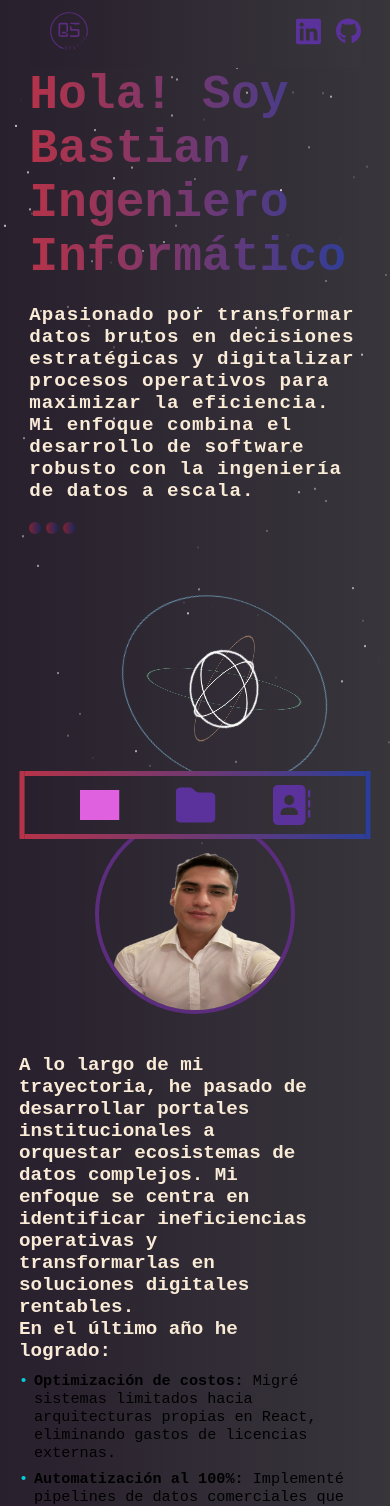
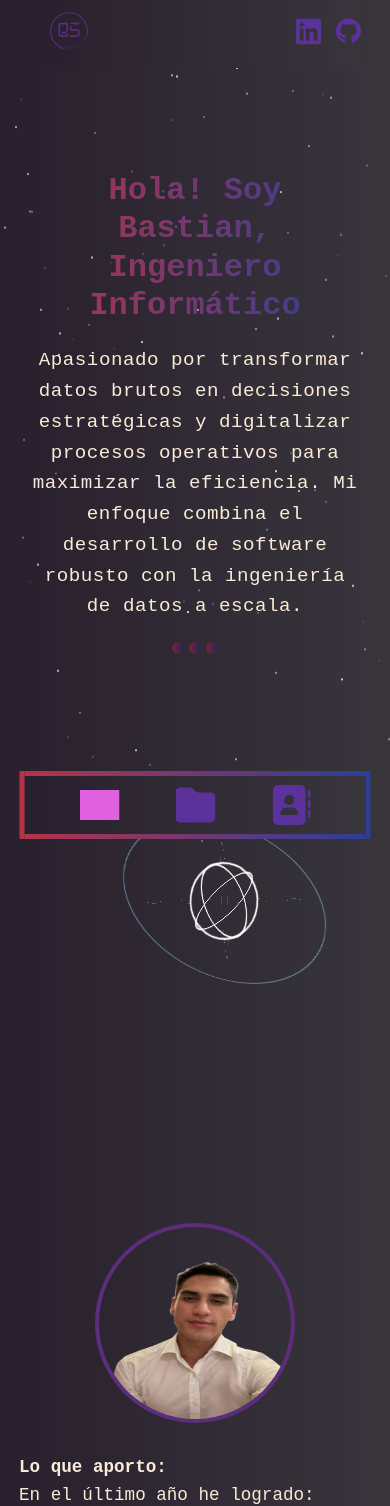
Before and after one commit to bsalper/mi-portafolio, a React (Vite) app: page / in a window 390 px wide. Shown: the top 1506 px of the page. Built offline with nearby package versions, Linux system fonts and the light colour scheme; grey boxes are pictures that could not be loaded.

Commit message:
actualizacion about y inicio

```diff
--- a/src/about/About.jsx
+++ b/src/about/About.jsx
@@ -11,14 +11,14 @@ const About = () => {
 
                 <div className={styles.textoSobreMi}>
                     <p>
-                        A lo largo de mi trayectoria, he pasado de desarrollar portales institucionales a orquestar ecosistemas de datos complejos. Mi enfoque se centra en <strong>identificar ineficiencias operativas y transformarlas en soluciones digitales rentables.</strong>
+                        <strong>Lo que aporto:</strong>
                     </p>
 
                     <p>En el último año he logrado:</p>
                     <ul className={styles.logrosList}>
-                        <li><strong>Optimización de costos:</strong> Migré sistemas limitados hacia arquitecturas propias en React, eliminando gastos de licencias externas.</li>
-                        <li><strong>Automatización al 100%:</strong> Implementé pipelines de datos comerciales que eliminan la carga manual y garantizan reportes en tiempo real.</li>
-                        <li><strong>Digitalización en terreno:</strong> Desarrollé herramientas que redujeron drásticamente el tiempo de respuesta en ventas y operaciones.</li>
+                        <li><strong>Ingeniería de Datos:</strong> Diseño y orquestación de pipelines ETL automatizados desde ERPs (Odoo) hacia BigQuery, permitiendo análisis críticos para Control de Gestión.</li>
+                        <li><strong>Desarrollo Full-Stack:</strong>  Creación de aplicaciones escalables con React y Supabase que resuelven problemas reales del día a día operativo.</li>
+                        <li><strong>Automatización: </strong> Implementación de flujos de trabajo eficientes mediante GitHub Actions para garantizar la integridad y disponibilidad de la información.</li>
                     </ul>
                 </div>
 
--- a/src/about/About.module.css
+++ b/src/about/About.module.css
@@ -9,11 +9,12 @@
     grid-template-columns: repeat(auto-fill,minmax(22rem, 1fr));
 }
 
-.SobreMi .intro{
+.SobreMi .intro {
     z-index: 9;
     display: flex;
     flex-direction: column;
-    gap: 35px;
+    gap: 25px;
+    height: auto;
 }
 
 .SobreMi .intro .img {
@@ -31,9 +32,10 @@
     -o-border-radius: 50%;
 }
 
-.SobreMi .intro p{
-  font-size: 1.2rem;
-  font-weight: 600;
+.SobreMi .intro p {
+    font-size: 1.1rem;
+    font-weight: 500;
+    line-height: 1.6;
 }
 
 .SobreMi .intro .adornos div{
@@ -61,17 +63,20 @@
     color: antiquewhite;
 }
 
-.SobreMi .edu div{
+.SobreMi .edu div {
     min-width: 310px;
     border: 2px solid #5b2d7c;
     border-radius: 10px;
-    width: 80%;
-    height: 80px;
+    width: 100%;
+    height: auto;
+    min-height: 80px;
     display: flex;
     flex-direction: column;
     justify-content: center;
-    align-items: center ;
+    align-items: center;
     gap: 8px;
+    padding: 15px;
+    text-align: center;
 }
 
 .SobreMi .edu div:hover{
@@ -86,6 +91,7 @@
     margin-top: 10px;
 }
 .logrosList li {
+    color: antiquewhite;
     margin-bottom: 8px;
     position: relative;
     padding-left: 15px;
@@ -101,9 +107,11 @@
 
 @media (max-width: 900px){
 
-    .SobreMi{
+    .SobreMi {
         height: auto;
-        padding-bottom:16vh ;
+        padding-top: 5vh;
+        padding-bottom: 10vh;
+        gap: 3rem;
     }
     .SobreMi .intro .img img{
         width: 200px;
@@ -113,11 +121,11 @@
     .SobreMi .intro{
         justify-content: center;
         align-items: center;
-        height: 95vh;
     }
 
     .SobreMi .intro p{
-        width: 290px;
+        width: 100%;
+        max-width: 400px;
     }
 
 
--- a/src/inicio/Inicio.module.css
+++ b/src/inicio/Inicio.module.css
@@ -1,11 +1,11 @@
-.Inicio{
+.Inicio {
     display: flex;
     width: 85%;
-    height: 92vh;
+    min-height: 92vh;
     margin: auto;
-    grid-template-columns: 65% 35%;
-    justify-content: center;
+    justify-content: space-between;
     align-items: center;
+    gap: 2rem;
 }
 
 h1, h2 {
@@ -15,23 +15,26 @@ h1, h2 {
   font-size: 3rem;
 }
 
-.full{
+.full {
     z-index: 9;
     max-width: 720px;
-    height: 200px;
+    height: auto;
     display: flex;
     flex-direction: column;
     gap: 20px;
+    padding: 20px 0;
 }
 
 .full h1{
-    font-size: 3rem;
+    font-size: clamp(2rem, 5vw, 3.5rem);
+    line-height: 1.2;
 }
 
-.full p{
+.full p {
     font-size: 1.2rem;
-    font-weight: 700;
-    letter-spacing:1px;
+    font-weight: 500;
+    letter-spacing: 0.5px;
+    line-height: 1.6;
 }
 
 p{
@@ -111,15 +114,16 @@ p{
 }
 
 @media (max-width: 900px){
-    .Inicio{
-        display: flex;
+    .Inicio {
         flex-direction: column;
+        text-align: center;
         justify-content: center;
-        align-items: center;
+        padding: 10vh 0;
+        height: auto;
     }
 
-    .full{
-        height: auto;
+    .full {
+        align-items: center;
     }
 
     .botones{
```
